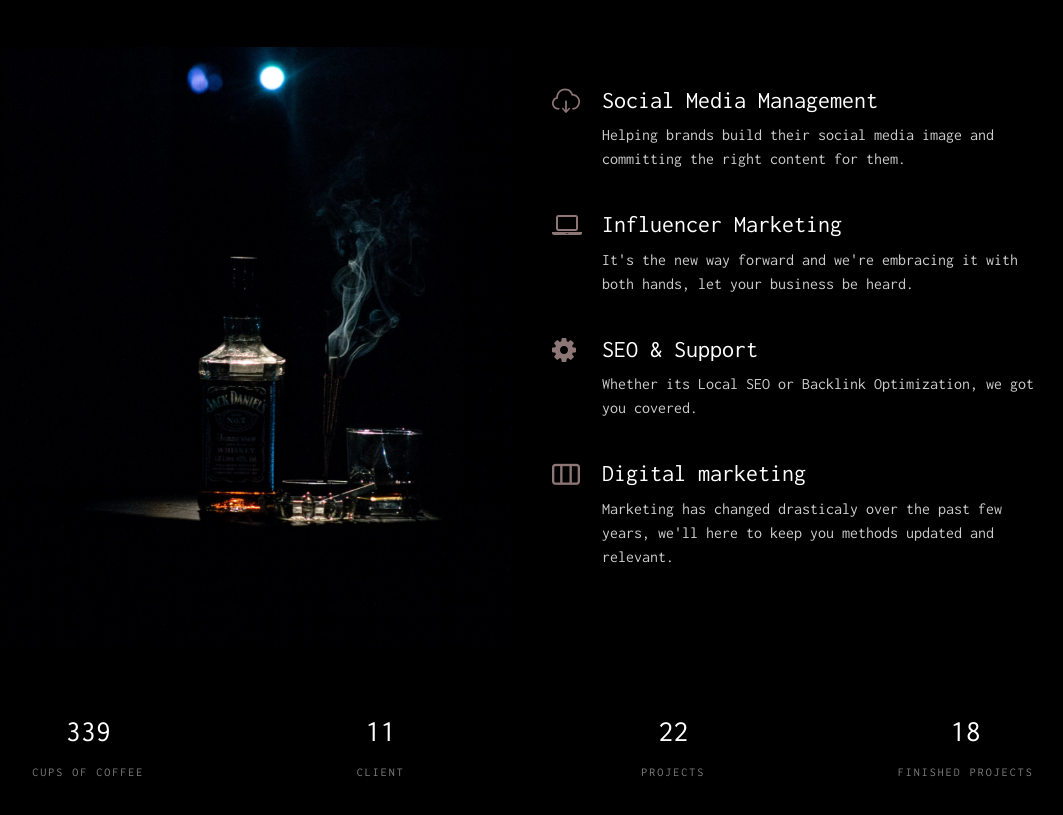
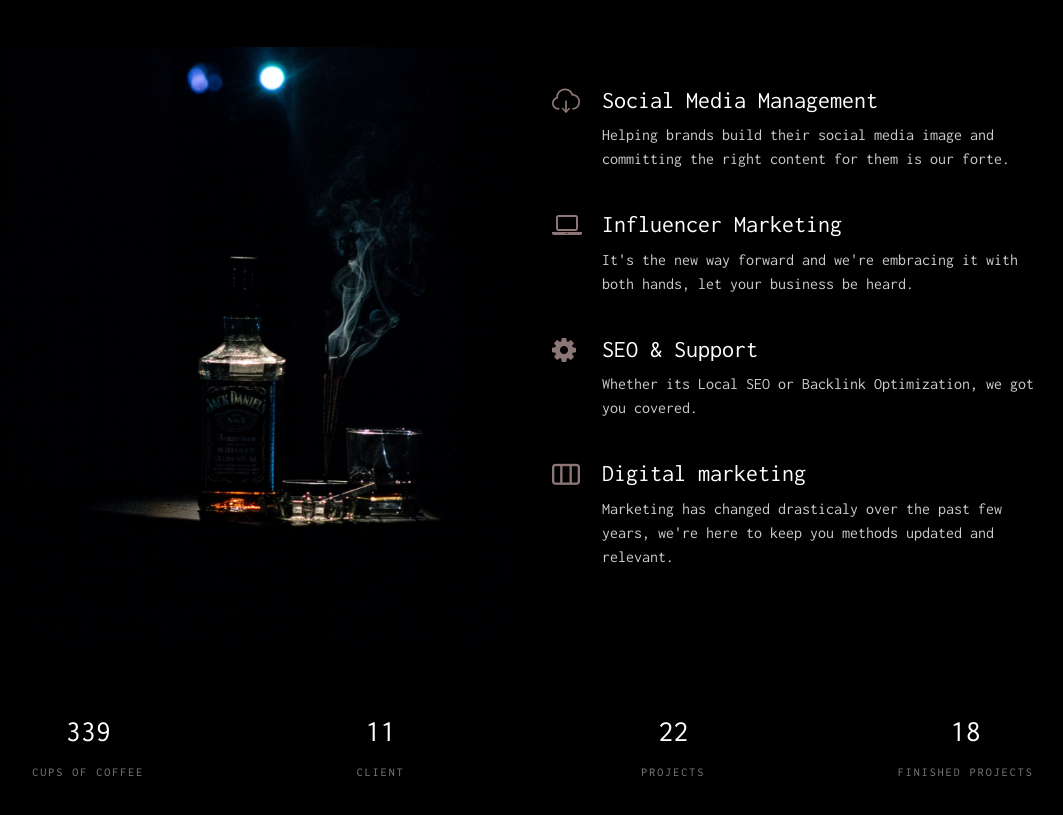
Before and after one commit to theravemedia/theravemedia.github.io, a plain HTML site: page index.html in a window 1280 px wide. Shown: the part 1267-2082 px from the top of the page, without its empty margins (128-1191 px from the left). Drawn offline with Linux system fonts and the light colour scheme; files whose address does not match are found by name.

Commit message:
Testimonials Changes_1

```diff
--- a/index.html
+++ b/index.html
@@ -121,7 +121,7 @@
 											<i class="icon-cloud-download to-animate-2"></i>
 											<div class="fh5co-post to-animate">
 												<h3>Social Media Management</h3>
-												<p> Helping brands build their social media image and committing the right content for them.</p>
+												<p> Helping brands build their social media image and committing the right content for them is our forte.</p>
 											</div>
 										</div>
 										<div class="core">
@@ -142,7 +142,7 @@
 											<i class="icon-columns to-animate-2"></i>
 											<div class="fh5co-post to-animate">
 												<h3>Digital marketing</h3>
-												<p> Marketing has changed drasticaly over the past few years, we'll here to keep you methods updated and relevant.</p>
+												<p> Marketing has changed drasticaly over the past few years, we're here to keep you methods updated and relevant.</p>
 											</div>
 										</div>
 									</div>
```
